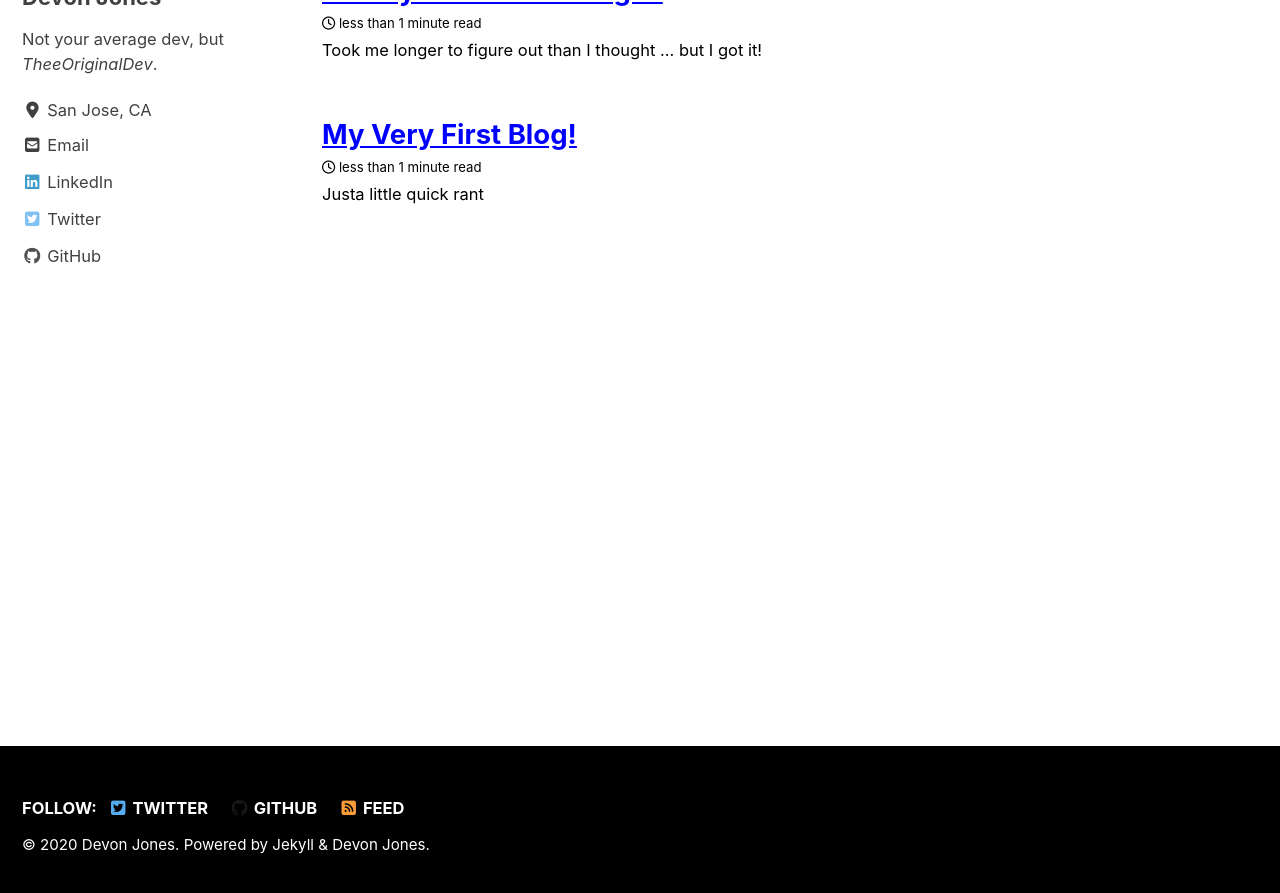
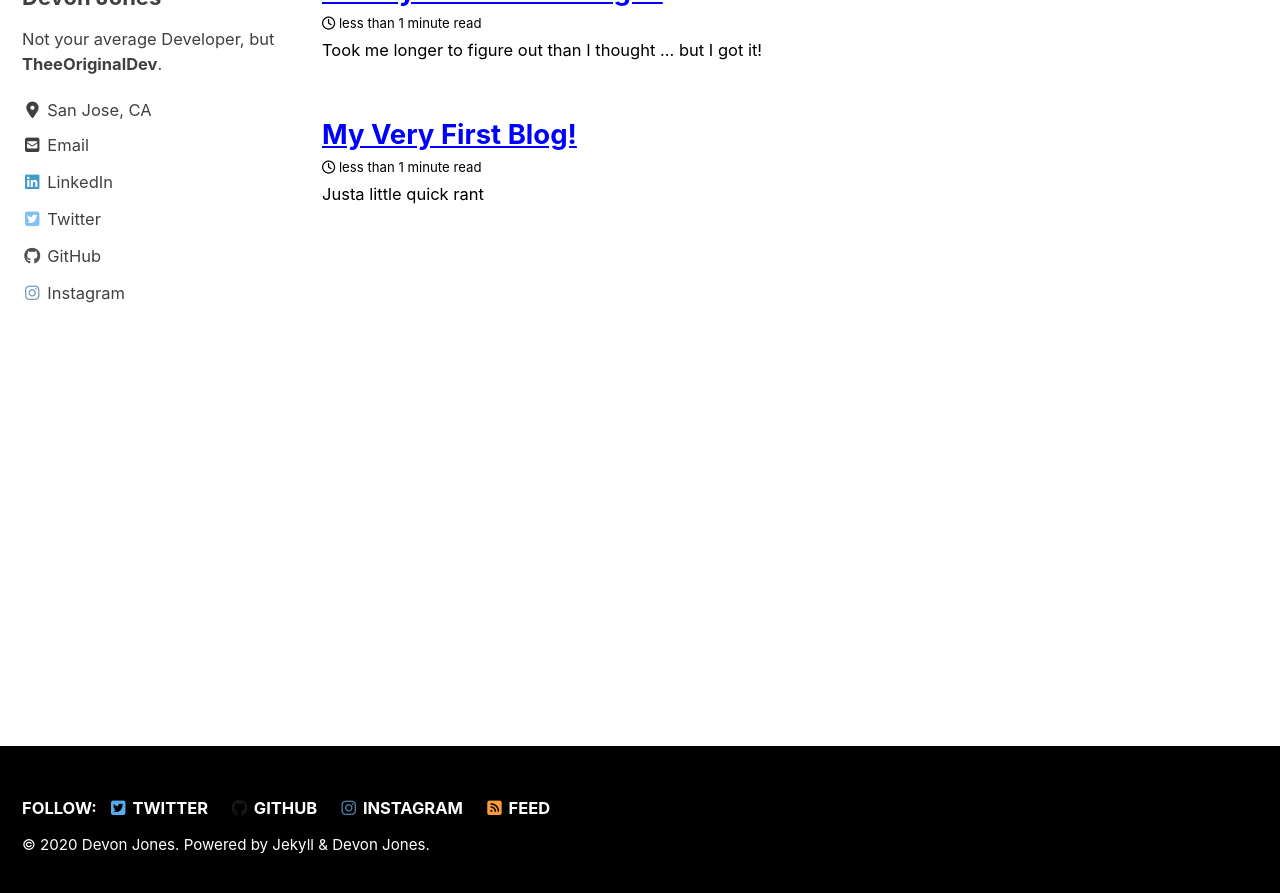
Before and after one commit to TheeOriginalDev/TheeOriginalDev.github.io, a Jekyll site: the page built from index.html, in a window 1280 px wide and 900 px high, scrolled down 1236 px. Shown: the top 893 px of the window. Built offline with Jekyll 4.4.1, drawn with Linux system fonts in a browser that asks for light colours; cached includes are drawn as plain includes; nearby versions of some CDN libraries; the list of posts is cut into pages by our own code.

Commit message:
edit #75

```diff
--- a/_config.yml
+++ b/_config.yml
@@ -109,7 +109,7 @@ analytics:
 author:
   name             : "Devon Jones"
   avatar           : "/images/devonjones.jpg" # path of avatar image, e.g. "/assets/images/bio-photo.jpg"
-  bio              : "Not your average dev, but *TheeOriginalDev*."
+  bio              : "Not your average Developer, but **TheeOriginalDev**."
   location         : "San Jose, CA"
   email            :
   links:
@@ -133,7 +133,7 @@ author:
       url: "https://github.com/TheeOriginalDev"
     - label: "Instagram"
       icon: "fab fa-fw fa-instagram"
-      # url: "https://instagram.com/"
+      url: "https://www.instagram.com/whoisdevonjones/" # "https://instagram.com/"
 
 # Site Footer
 footer:
@@ -155,7 +155,7 @@ footer:
       # url:
     - label: "Instagram"
       icon: "fab fa-fw fa-instagram"
-      # url:
+      url: "https://www.instagram.com/whoisdevonjones/"
 
 
 # Reading Files
```
